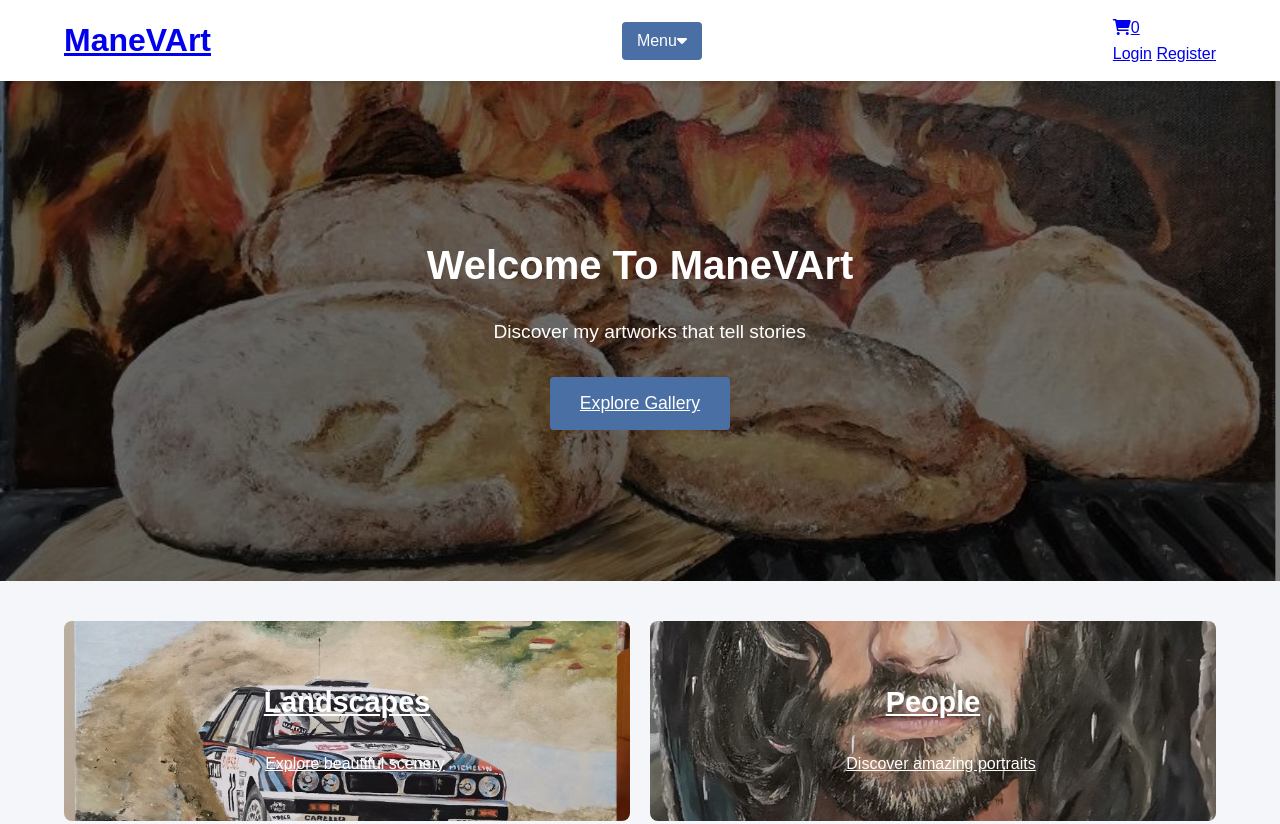
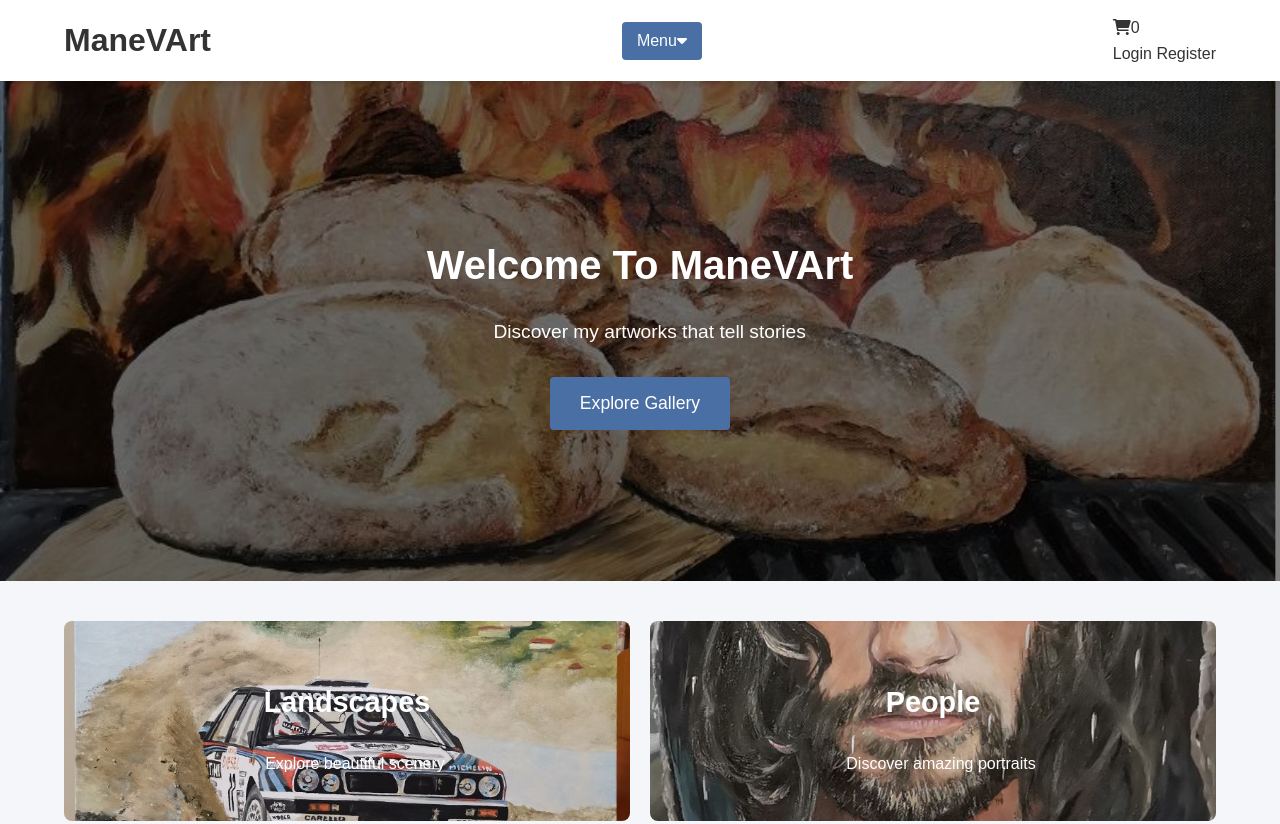
Before and after one commit to Mirksn/ArtWeb, a website built with webpack: page index.html in a window 1280 px wide. Shown: the top 824 px of the page. Built offline with nearby package versions, Linux system fonts and the light colour scheme.

Commit message:
css a tag decoration to none

```diff
--- a/css/style.css
+++ b/css/style.css
@@ -58,6 +58,10 @@ body {
   box-shadow: 0px 8px 16px 0px rgba(0, 0, 0, 0.2);
   z-index: 1;
   border-radius: 4px;
+}
+a {
+  text-decoration: none;
+  color: #333;
 }
 
 /* Hero Section Styles */
```
